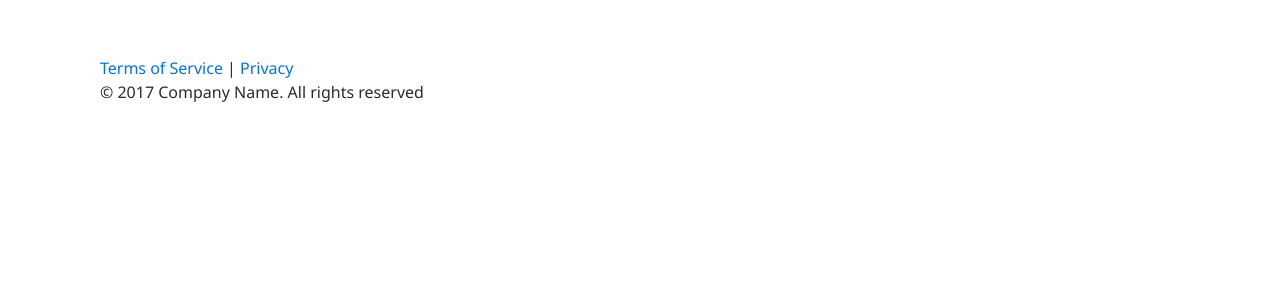
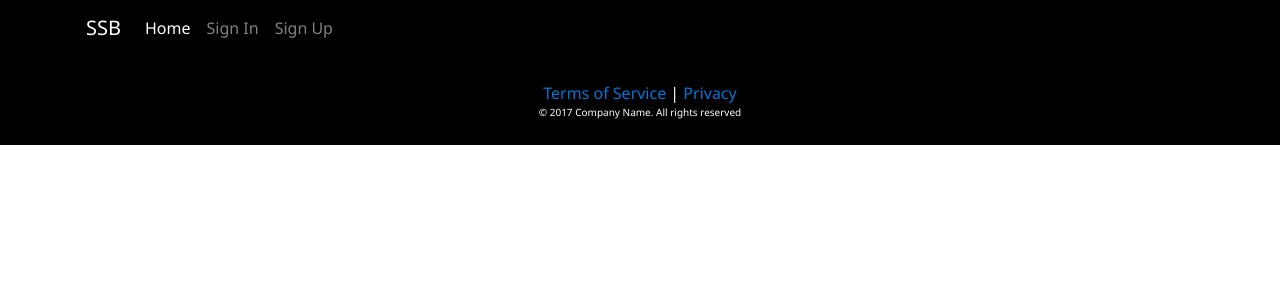
Before and after one commit to Sylvain059/Evaluation-PHP, a PHP site: template views/header.php in a window 1280 px wide. Shown: the top 300 px of the page. Run offline with PHP 8.4, Linux system fonts and the light colour scheme; the template is opened without the code that fills it, so the values that code supplies are empty.

Commit message:
style.css // add style for card + changer background color for header & footer

```diff
--- a/css/style.css
+++ b/css/style.css
@@ -3,4 +3,35 @@
     font-family: 'Noto Sans', sans-serif;
     margin: 0;
     padding: 0;
+    text-align: center;
 }
+
+header {
+    background-color: #000;
+    color: #fff;
+}
+
+main {
+    margin: 25px 0;
+}
+
+.project {
+    margin: 15px;
+    padding: 5px;
+}
+
+.button {
+    margin-bottom: 20px;
+}
+
+footer {
+    background-color: #000;
+    color: #fff;
+    padding: 25px 0;
+    text-align: center;
+}
+
+footer .copyright {
+    font-size: 10px;
+    margin: auto;
+}
```
